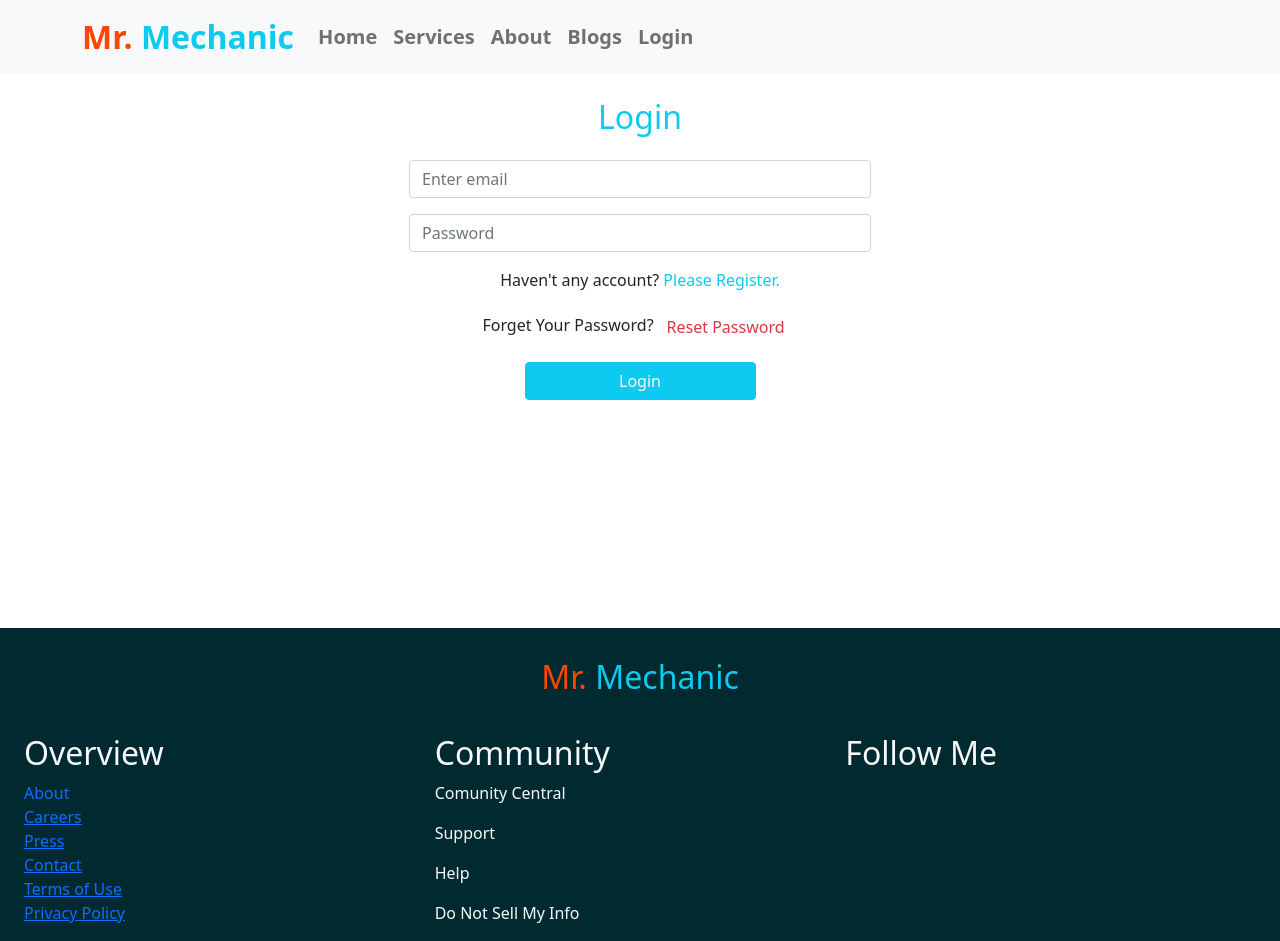
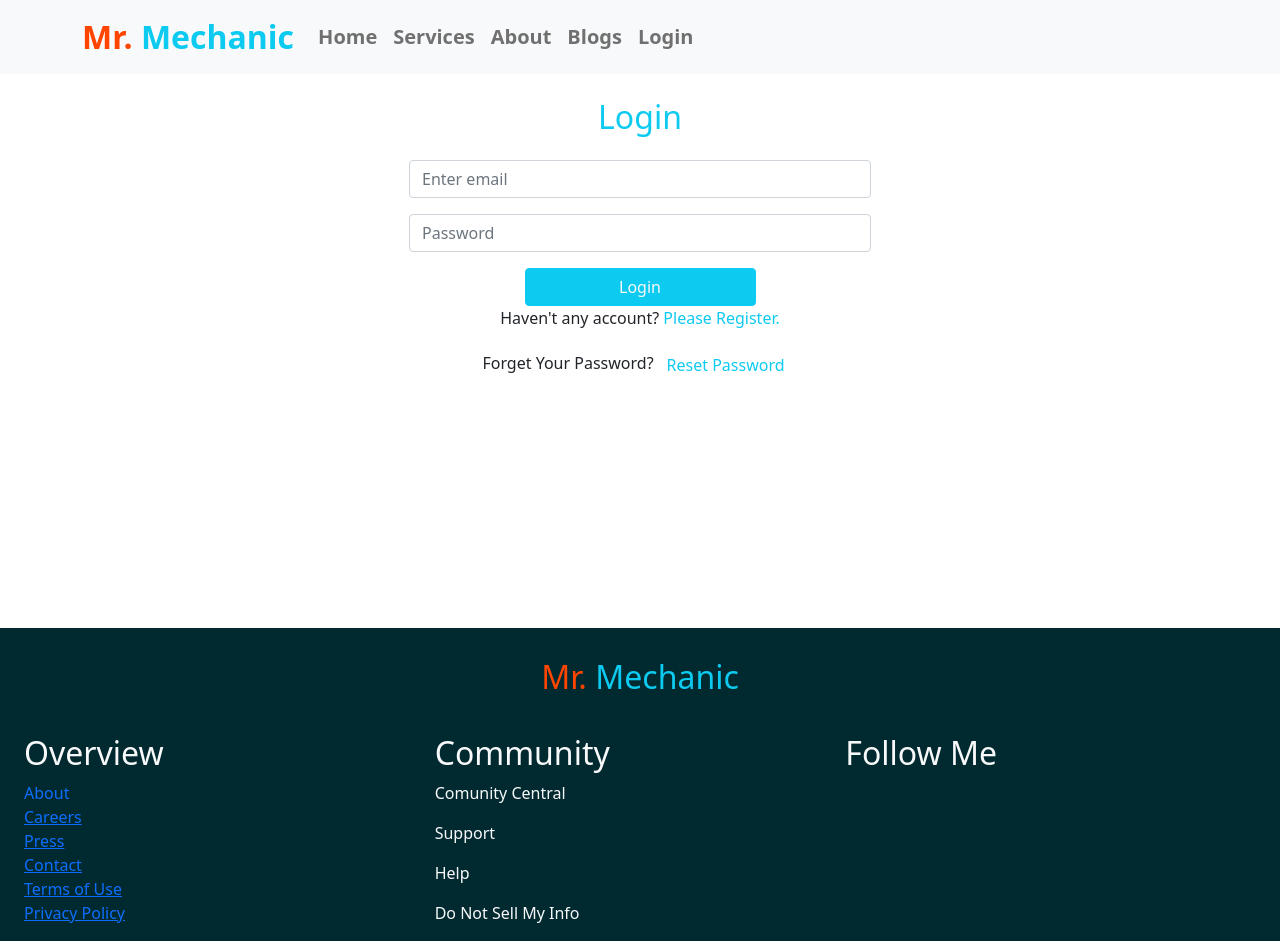
Before and after one commit to hridoy002/Mr_Mechanic, a React (Create React App) app: page /login in a window 1280 px wide. Built offline with nearby package versions, Linux system fonts and the light colour scheme; no server answers.

Commit message:
error handeling

```diff
--- a/package.json
+++ b/package.json
@@ -14,6 +14,7 @@
     "react-firebase-hooks": "^5.0.3",
     "react-router-dom": "^6.3.0",
     "react-scripts": "5.0.1",
+    "react-toastify": "^8.2.0",
     "web-vitals": "^2.1.4"
   },
   "scripts": {
--- a/src/Pages/Login/Login/Login.js
+++ b/src/Pages/Login/Login/Login.js
@@ -3,6 +3,8 @@ import { Button, Form } from 'react-bootstrap';
 import { useSendPasswordResetEmail, useSignInWithEmailAndPassword } from 'react-firebase-hooks/auth';
 import { Link, useNavigate } from 'react-router-dom';
 import auth from '../../../firebase.init';
+import { ToastContainer, toast } from 'react-toastify';
+import 'react-toastify/dist/ReactToastify.css';
 
 const Login = () => {
     const navigate = useNavigate();
@@ -25,6 +27,10 @@ const Login = () => {
     if (user) {
         navigate('/')
     }
+    let errorMessage;
+    if (error) {
+           errorMessage=<p className='text-danger'>Error: {error.message}</p>;}
+
     // password reset auth hook
     const [sendPasswordResetEmail] = useSendPasswordResetEmail(
         auth
@@ -40,24 +46,26 @@ const Login = () => {
             <Form onSubmit={handleLoginSubmit} className='w-75 mx-auto'>
                 <Form.Group className="mb-3" controlId="formBasicEmail">
 
-                    <Form.Control onBlur={(e) => setEmail(e.target.value)} type="email" name='email' placeholder="Enter email" required/>
+                    <Form.Control onBlur={(e) => setEmail(e.target.value)} type="email" name='email' placeholder="Enter email" required />
                 </Form.Group>
 
                 <Form.Group className="mb-3" controlId="formBasicPassword">
-                    <Form.Control type="password" name='password' placeholder="Password" required/>
+                    <Form.Control type="password" name='password' placeholder="Password" required />
                 </Form.Group>
+
+                {errorMessage}
+                <Button className='btn-info text-light w-50' variant="primary" type="submit">
+                    Login
+                </Button>
                 <p>Haven't any account?<Link to='/register' className='text-info text-decoration-none'> Please Register.</Link></p>
                 <p>Forget Your Password?<button onClick={async () => {
                     await sendPasswordResetEmail(email);
-                    if(email){
-                        alert('Sent email');
+                    if (email) {
+                        toast('Sent email');
                     }
-                }} className='btn btn-link text-decoration-none text-danger'>Reset Password</button></p>
-
-                <Button className='btn-info text-light w-50' variant="primary" type="submit">
-                    Login
-                </Button>
+                }} className='btn btn-link text-decoration-none text-info'>Reset Password</button></p>
             </Form>
+            <ToastContainer/>
 
         </div>
     );
```
Also changed, not shown: src/Pages/Home/Services/Checkout/Checkout.js (added), 1 other file (tests, documents, lock files or other folders).
